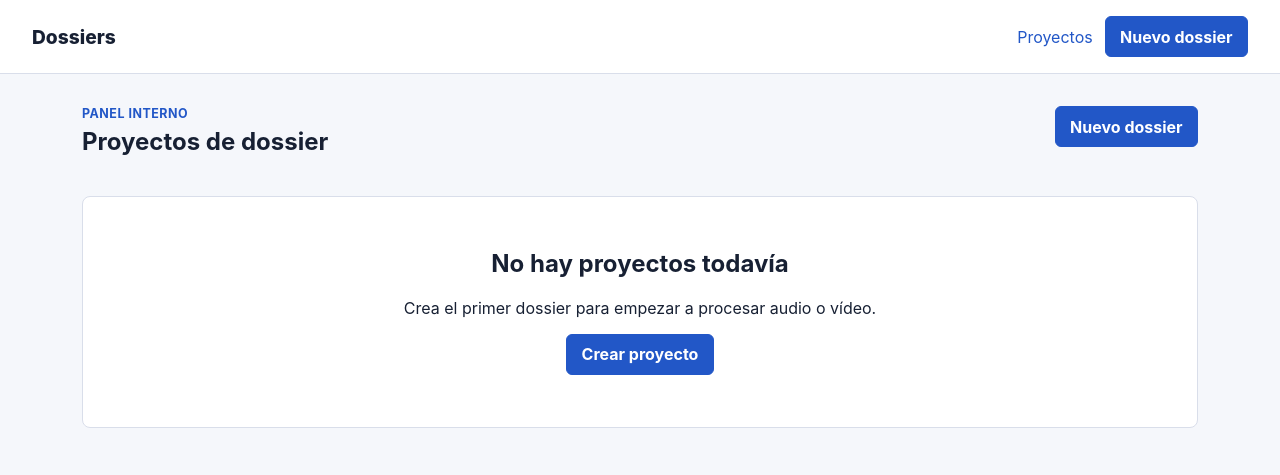
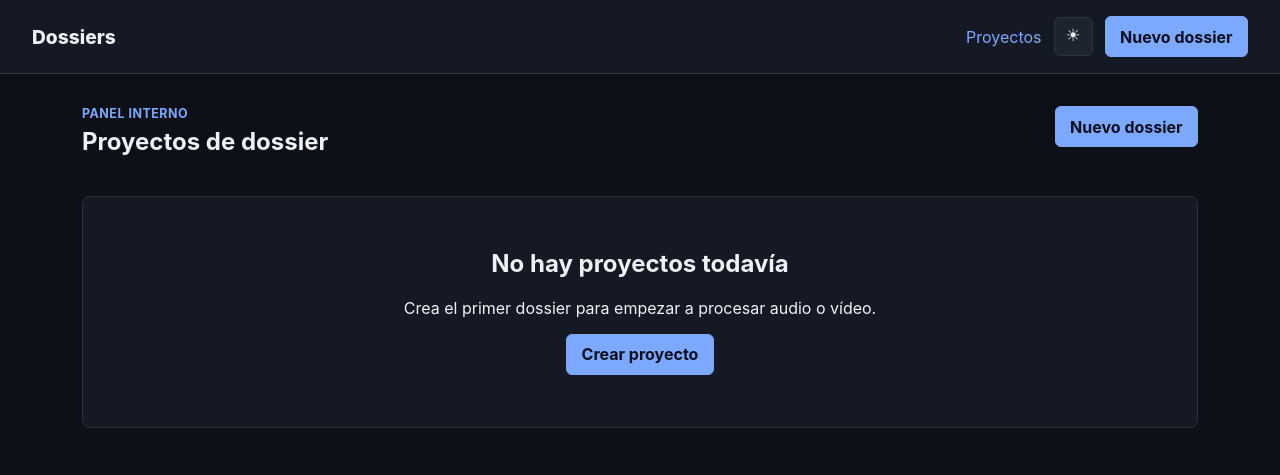
Before and after one commit to jaumecarreno/dossiers, a Flask app: page / in a window 1280 px wide. Shown: the top 475 px of the page. Run offline with Flask 3, Linux system fonts and the light colour scheme; some libraries are stand-ins or nearby versions.

Commit message:
Add selectable dark mode

```diff
--- a/app/static/style.css
+++ b/app/static/style.css
@@ -2,18 +2,60 @@
   color-scheme: light;
   --bg: #f5f7fb;
   --panel: #ffffff;
+  --panel-soft: #f8fafc;
   --text: #172033;
   --muted: #667085;
   --line: #d9deea;
+  --button-bg: #ffffff;
+  --input-bg: #ffffff;
+  --status-bg: #eef4ff;
+  --progress-bg: #e7eaf2;
+  --pre-bg: #f8fafc;
+  --pre-text: #1d2939;
+  --error-bg: #fef3f2;
+  --error-line: #fecdca;
+  --success-bg: #ecfdf3;
+  --success-line: #abefc6;
   --primary: #2257c7;
   --primary-dark: #173b8f;
+  --primary-text: #ffffff;
   --danger: #b42318;
   --ok: #067647;
   --warn: #b54708;
 }
 
+:root[data-theme="dark"] {
+  color-scheme: dark;
+  --bg: #0d1017;
+  --panel: #151923;
+  --panel-soft: #111620;
+  --text: #eef2f8;
+  --muted: #9aa6b8;
+  --line: #2b3342;
+  --button-bg: #1d2430;
+  --input-bg: #101620;
+  --status-bg: #182a4b;
+  --progress-bg: #232b37;
+  --pre-bg: #0f141d;
+  --pre-text: #e7edf7;
+  --error-bg: #321616;
+  --error-line: #793535;
+  --success-bg: #11281e;
+  --success-line: #285d45;
+  --primary: #7ca9ff;
+  --primary-dark: #5d8df0;
+  --primary-text: #08101d;
+  --danger: #ff8d80;
+  --ok: #5fd19b;
+  --warn: #f7b267;
+}
+
 * {
   box-sizing: border-box;
+}
+
+html {
+  background: var(--bg);
 }
 
 body {
@@ -105,7 +147,7 @@ button.button {
   padding: 0.6rem 0.9rem;
   border: 1px solid var(--line);
   border-radius: 6px;
-  background: #fff;
+  background: var(--button-bg);
   color: var(--text);
   font: inherit;
   font-weight: 650;
@@ -115,11 +157,45 @@ button.button {
 .button-primary {
   border-color: var(--primary);
   background: var(--primary);
-  color: #fff;
+  color: var(--primary-text);
 }
 
 .button-primary:hover {
   background: var(--primary-dark);
+}
+
+.theme-toggle {
+  display: inline-grid;
+  place-items: center;
+  width: 2.45rem;
+  min-width: 2.45rem;
+  height: 2.45rem;
+  border: 1px solid var(--line);
+  border-radius: 6px;
+  background: var(--button-bg);
+  color: var(--text);
+  cursor: pointer;
+}
+
+.theme-toggle:hover {
+  border-color: var(--primary);
+}
+
+.theme-icon {
+  font-size: 1.05rem;
+  line-height: 1;
+}
+
+.theme-icon-light {
+  display: none;
+}
+
+:root[data-theme="dark"] .theme-icon-light {
+  display: inline;
+}
+
+:root[data-theme="dark"] .theme-icon-dark {
+  display: none;
 }
 
 .table-wrap {
--- a/app/templates/base.html
+++ b/app/templates/base.html
@@ -1,9 +1,15 @@
 <!doctype html>
-<html lang="es">
+<html lang="es" data-theme="dark">
   <head>
     <meta charset="utf-8" />
     <meta name="viewport" content="width=device-width, initial-scale=1" />
     <title>{% block title %}Dossiers{% endblock %}</title>
+    <script>
+      (() => {
+        const savedTheme = localStorage.getItem("dossiers-theme");
+        document.documentElement.dataset.theme = savedTheme || "dark";
+      })();
+    </script>
     <link rel="stylesheet" href="{{ url_for('static', filename='style.css') }}" />
     <script src="https://unpkg.com/htmx.org@2.0.4"></script>
   </head>
@@ -12,6 +18,10 @@
       <a class="brand" href="{{ url_for('main.dashboard') }}">Dossiers</a>
       <nav>
         <a href="{{ url_for('main.dashboard') }}">Proyectos</a>
+        <button class="theme-toggle" type="button" id="theme-toggle" aria-label="Cambiar a tema claro" title="Cambiar tema">
+          <span class="theme-icon theme-icon-light" aria-hidden="true">☀</span>
+          <span class="theme-icon theme-icon-dark" aria-hidden="true">☾</span>
+        </button>
         <a class="button button-primary" href="{{ url_for('main.new_project') }}">Nuevo dossier</a>
       </nav>
     </header>
@@ -29,5 +39,26 @@
 
       {% block content %}{% endblock %}
     </main>
+    <script>
+      (() => {
+        const root = document.documentElement;
+        const toggle = document.getElementById("theme-toggle");
+
+        const syncToggle = () => {
+          const isDark = root.dataset.theme === "dark";
+          toggle.setAttribute("aria-label", isDark ? "Cambiar a tema claro" : "Cambiar a tema oscuro");
+          toggle.setAttribute("title", isDark ? "Cambiar a tema claro" : "Cambiar a tema oscuro");
+        };
+
+        toggle.addEventListener("click", () => {
+          const nextTheme = root.dataset.theme === "dark" ? "light" : "dark";
+          root.dataset.theme = nextTheme;
+          localStorage.setItem("dossiers-theme", nextTheme);
+          syncToggle();
+        });
+
+        syncToggle();
+      })();
+    </script>
   </body>
 </html>
```
Also changed, not shown: other parts of app/static/style.css (+12 -11 lines).
